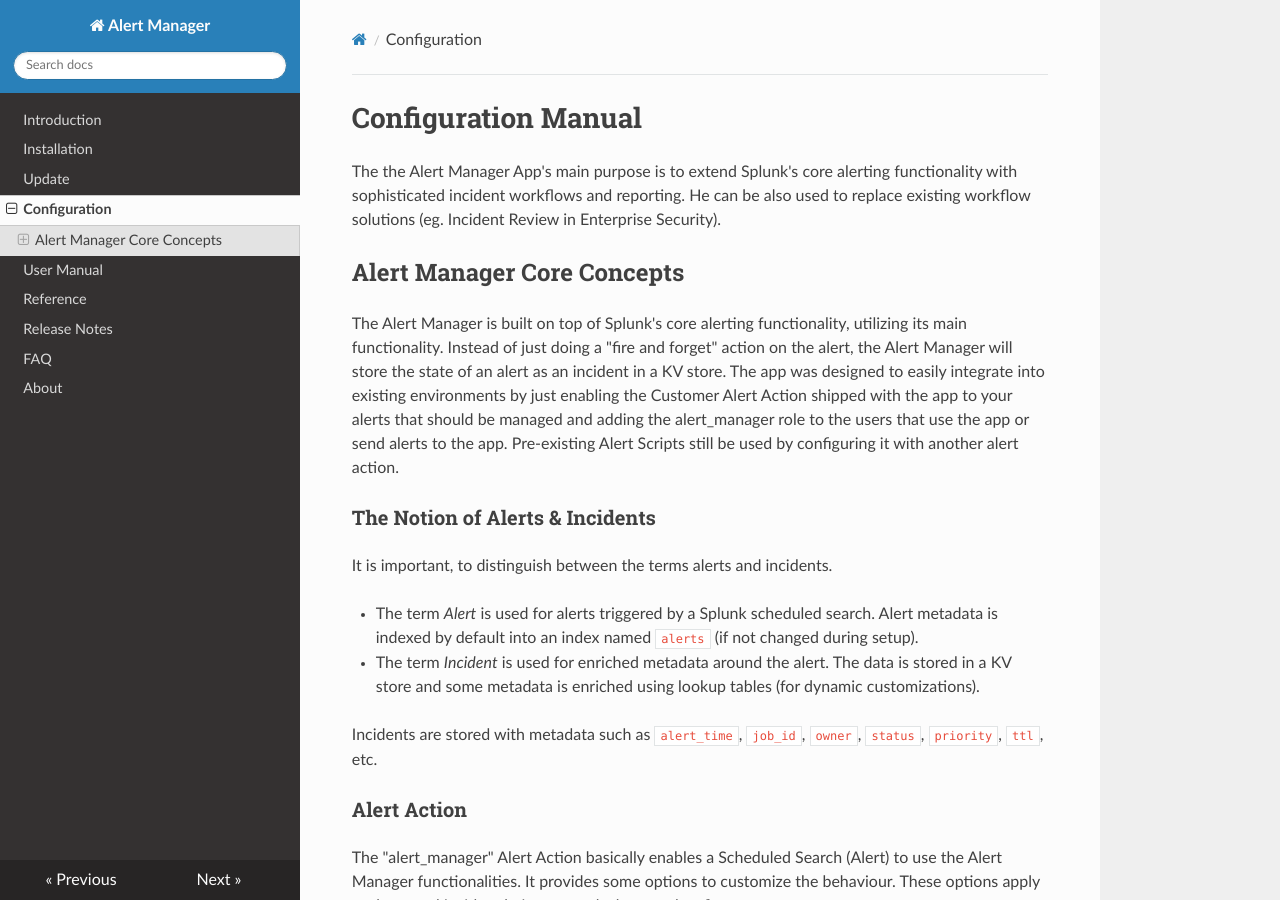
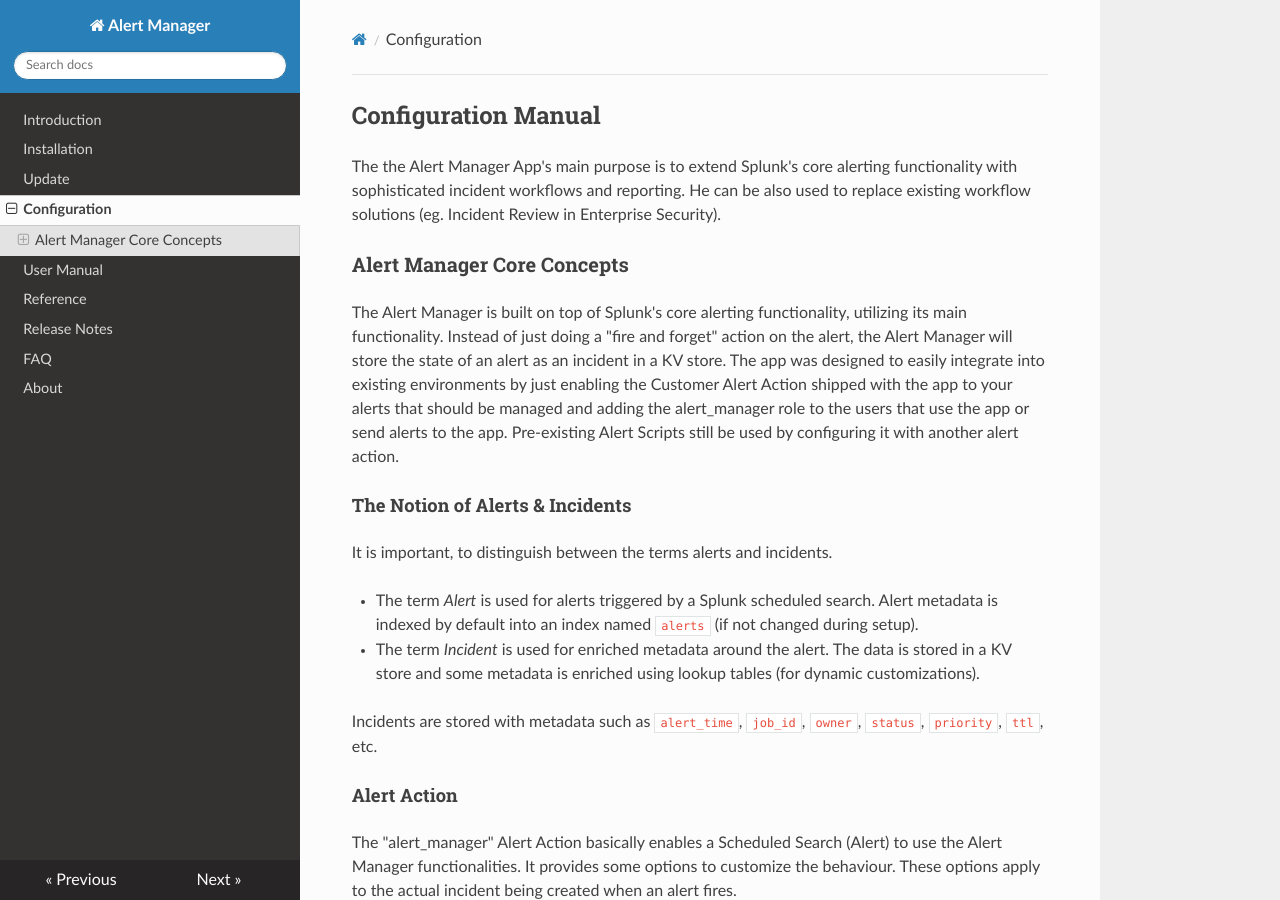
Before and after one commit to alertmanager/alert_manager_docs, an MkDocs documentation site: the page built from docs/configuration_manual.md, in a window 1280 px wide and 900 px high. Built offline with MkDocs 1.6.1, drawn with Linux system fonts in a browser that asks for light colours; nearby versions of some CDN libraries; old or Windows-style settings are respelled for this version of MkDocs.

```diff
--- a/docs/configuration_manual.md
+++ b/docs/configuration_manual.md
@@ -1,15 +1,15 @@
 
-# Configuration Manual
+## Configuration Manual
 
 The the Alert Manager App's main purpose is to extend Splunk's core alerting functionality with sophisticated incident workflows and reporting.
 He can be also used to replace existing workflow solutions (eg. Incident Review in Enterprise Security).
 
-## Alert Manager Core Concepts
+### Alert Manager Core Concepts
 
 The Alert Manager is built on top of Splunk's core alerting functionality, utilizing its main functionality. Instead of just doing a "fire and forget" action on the alert, the Alert Manager will store the state of an alert as an incident in a KV store.
 The app was designed to easily integrate into existing environments by just enabling the Customer Alert Action shipped with the app to your alerts that should be managed and adding the alert_manager role to the users that use the app or send alerts to the app. Pre-existing Alert Scripts still be used by configuring it with another alert action.
 
-### The Notion of Alerts & Incidents
+#### The Notion of Alerts & Incidents
 
 It is important, to distinguish between the terms alerts and incidents.
 
@@ -19,23 +19,23 @@ It is important, to distinguish between the terms alerts and incidents.
 
 Incidents are stored with metadata such as `alert_time`, `job_id`, `owner`, `status`, `priority`, `ttl`, etc.
 
-### Alert Action
+#### Alert Action
 The "alert_manager" Alert Action basically enables a Scheduled Search (Alert) to use the Alert Manager functionalities.
 It provides some options to customize the behaviour. These options apply to the actual incident being created when an alert fires.
 
-### Incident Settings
+#### Incident Settings
 
 Incident Settings are additional parameters which can be changed even after an Incident has been created.
 
-### Incident Categorization
+#### Incident Categorization
 
 Categorization is used to group incidents. Categorization can be used to filter incidents on the Incident Posture dashboard and run category statistics. There are two attributes can be used: category and subcategory.
 
-### Incident Tags
+#### Incident Tags
 
 For more complex environments, incidents can be tagged with an arbitrary number of tags. Incidents can be filtered on the Incident Posture.
 
-### Impact, Urgency and Priority
+#### Impact, Urgency and Priority
 
 The incident's priority is calculated using the alert's impact and urgency setting. By default, the calculation uses the matrix below:
 
@@ -53,35 +53,35 @@ high   | high    | critical
 
 Refer to "Configure Impact, Urgency and Priority" if you need to customize this behaviour.
 
-### Auto Assignment
+#### Auto Assignment
 
 Alert Manager allows incidents to be automatically assigned to owners.
 
-### Auto Resolution
+#### Auto Resolution
 
 Splunk's alerting facility triggers on search results. Sometimes an incident is resolved if no further search-results are found. In this case the "Auto-resolve expired incidents" -function can be used.
 
 Another scenario could be, that an alert keeps recurring many times before an incident owner can find the root cause and fix the problem. This may cause a lot of incidents in the "new"-state. To close these previously opened incidents, the Auto Previous Resolve -function can be used.
 
-#### Auto-resolve expired incidents
+##### Auto-resolve expired incidents
 
 To use the "Auto-resolve expired incidents" feature, the expiration time of the triggered alert time should be set. E.g. if an alert search runs every 15 Minutes, the expiration time should also be set to 15 Minutes.
 
 E.g. the first alert fires at 1:00am and creates an incident. The next scheduled alert runs at 1:15am without results. The first alert from 1:00am will expire at 1:15am and the incident will be automatically resolved with status auto_ttl_resolve.
 
-#### Auto-resolve previously opened identical incidents
+##### Auto-resolve previously opened identical incidents
 
 The Auto Previous Resolve feature closes previous incident in status "new".
 
 E.g. the first alert fires at 1:00am and creates an incident. The next scheduled alert fires at 1:15am and opens a new incident. If the first incident from 1:00am is still in status "new", it will be automatically resolved with status auto_previous_resolve. In case, the first incident's status was changed, it will not be resolved and it's status will be preserved.
 
-#### Auto-resolve newly incidents opened identical incidents
+##### Auto-resolve newly incidents opened identical incidents
 
-#### Auto-resolve incidents on adding new matching suppression rules
+##### Auto-resolve incidents on adding new matching suppression rules
 
 Alert Manager supports the suppression of incidents e.g. during maintenance windows or for false positives. Incidents, that are suppressed will be automatically closed.
 
-# Configure the Custom Alert Action
+## Configure the Custom Alert Action
 
 For alerts to be managed by the Alert Manager, a few per-requisites have to be fulfilled.
 
@@ -99,7 +99,7 @@ Select the **Alert Manager** action. A form will be added into the pop-up window
 
 **Note:** To customize the title of an incident, you can include field values from results using `$result.fieldname$` syntax.
 
-# Configure Incident Settings
+## Configure Incident Settings
 
 A few incident settings have to be configured separately from the alert actions.
 
@@ -109,33 +109,33 @@ To configure an unmanaged alert to be managed, the App context where the alert r
 
 To store the new incident configuration, _Save settings_ has to be selected. Before or after saving, further customization of the incident can be applied.
 
-## Alert
+### Alert
 
 The name of the Alert (Saved Search). Read-only field.
 
-## Category and Subcategory
+### Category and Subcategory
 
 A category and a subcategory can be defined for every incident.
 
-## Tags
+### Tags
 
 Tags have to be entered as a space separated list. If no tags are entered, the field will show the value of `[untagged]`.
 
-## Display Fields
+### Display Fields
 
 An optional space separated list of fields to be displayed under the incident details.
 
-## Notification Scheme
+### Notification Scheme
 
 The selected notification scheme for this Incident
 
-# Configure Impact, Urgency and Priority
+## Configure Impact, Urgency and Priority
 
 The incident's priority is calculated based on a lookup table named `alert_priority`. A default lookup table seeds under `$APP_HOME/lookup/alert_priority.csv.sample`.
 
 To adjust the priorities, create a new lookup table `$APP_HOME/lookup/alert_priority.csv` and edit `$APP_HOME/local/transforms.conf` to point to this new lookup table.
 
-# Configure Alert Manager Users
+## Configure Alert Manager Users
 
 Users in the Alert Manager are supposed to be virtual. In addition to users in Splunk's ecosystem, e.g. Splunk internal users or users from an external LDAP repository, virtual Alert Managers users allow Incident assignment to external parties without creating them as a real Splunk user.
 
@@ -148,12 +148,12 @@ Add a Virtual Alert Manager user:
 * Fill in a username and his e-mail address (can be used as current_owner variable in Notification Schemes) and press *Save Users*
 * Go back to the Incident Posture view and assign an Incident to the new user
 
-## Disable Alert Manager Users
+### Disable Alert Manager Users
 
 To disable virtual Alert Manager users, just set the  active user directory to 'builtin' and press 'Save'. Users already existing won't get removed so Incidents assigned to them aren't broken but you cannot assign Incidents to them anymore from that point.
 
 
-# Configure Alert Status
+## Configure Alert Status
 
 Alert Manager allows  Alert Status customization. To change which statuses are available, follow the steps:
 
@@ -169,9 +169,9 @@ Alert Manager allows  Alert Status customization. To change which statuses are a
 
 **Important:** You should not delete builtin/internal_only statuses
 
-# Configure E-Mail Notifications
+## Configure E-Mail Notifications
 
-## Understand how E-Mail Notifications work
+### Understand how E-Mail Notifications work
 
 E-Mail notifications in the Alert Manager are based on different components:
 
@@ -191,7 +191,7 @@ Each **Notification Scheme** can contain one or many **Notifications**, even for
 * Send a whitelabeled, HTML-formatted **E-Mail Notification** to the user with the failed login attempt to warn him
 * Send a plaintext **E-Mail Notification** to a mailbox monitored by an external incident management tool for further processing
 
-## Events
+### Events
 
 In this release, the Alert Manager supports a number of **Events** which trigger a **Notification**:
 
@@ -208,7 +208,7 @@ incident_auto_ttl_resolved | An incident has been resolved by the Alert Manager
 incident_auto_suppress_resolved | An incident has been resolved by the Alert Manager scheduler after a matching Suppression Rule was added |
 
 
-## Create E-Mail Template Files
+### Create E-Mail Template Files
 
 **E-Mail Template Files** are located at two paths:
 
@@ -219,7 +219,7 @@ incident_auto_suppress_resolved | An incident has been resolved by the Alert Man
 
 Each file contains the message body used for sending E-mail notifications. They can contain **HTML** or **plaintext** formatted content. To start over, create a file with `.html` ending, no matter that content-type later is used.
 
-### Formatting Options
+#### Formatting Options
 
 There are a number of options available to customize the message body:
 
@@ -228,7 +228,7 @@ There are a number of options available to customize the message body:
 * Some static tokens (see below)
 * Jinja2 Template Designer Options ([Learn More](http://jinja.pocoo.org/docs/dev/templates/) )
 
-### Static Tokens
+#### Static Tokens
 
 Token |
 ------|
@@ -253,7 +253,7 @@ $server.version$ |
 $server.build$ |
 $server.serverName$ |
 
-## Create E-Mail Templates
+### Create E-Mail Templates
 
 *E-Mail Templates* are used to name the *E-Mail Template Files* with an identifier to be used later in the *Notification Scheme* and also define the *Subject* of the message. Further, static attachments can be attached to the message. Place them at `$SPLUNK_HOME/etc/apps/alert_manager/local/templates/attachments/`.
 
@@ -269,7 +269,7 @@ $server.serverName$ |
 
 To update a template, just modify any kind of attribute and hit *Save Template*. Be careful when changing template names, maybe they are linked in a notification!
 
-## Create Notification Schemes
+### Create Notification Schemes
 
 As described above, *Notification Schemes* finally containt a combination from *Events*, *Sender Address*, *Recipient(s) Address* and the *E-Mail Template*. Each combination is named as a *Notification*. *Notification Schemes* can contain multiple *Notifications*.
 
@@ -291,11 +291,11 @@ As described above, *Notification Schemes* finally containt a combination from *
 * Type in the name (column `template_name`) to be used for this notification
 * Click *Save* at lower right corner to save the Notification Scheme
 
-# Configure External Workflow Actions
+## Configure External Workflow Actions
 
 External Workflow Actions (EWA) can be used to manually trigger external actions. The External Alert Actions are based on Splunk's alert action functionality. While alert actions are usually triggered automatically, Alert Manager triggers the action manually.
 
-## Enable External Workflow Actions
+### Enable External Workflow Actions
 
 * (Optional) Install and configure an alert action under Splunk Settings -> Alert Action -> Setup
 * Open Alert Manager -> Settings -> External Workflow Actions
```
